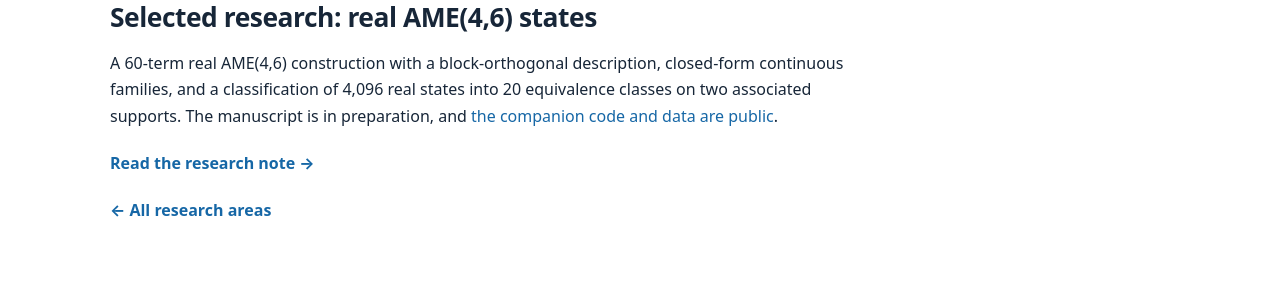
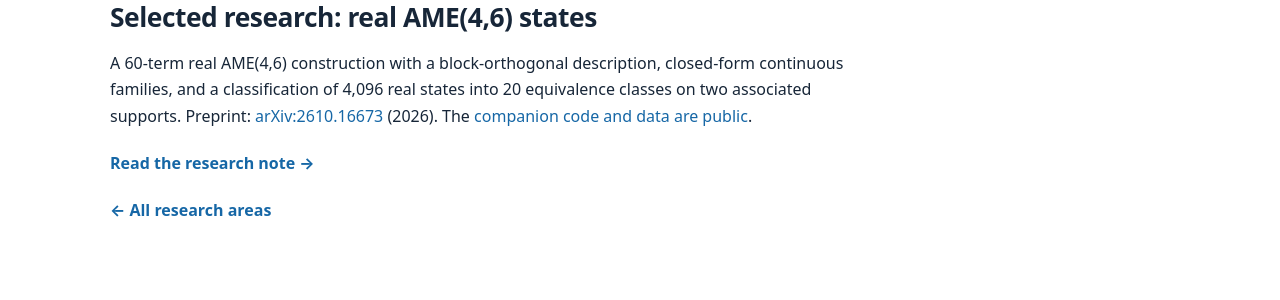
Before and after one commit to palashpandya/palashpandya.github.io, a Jekyll site: the page built from research/ame/index.md, in a window 1280 px wide. Shown: the part 1292-1592 px from the top of the page. Built offline with Jekyll 4.4.1, drawn with Linux system fonts in a browser that asks for light colours.

Commit message:
Replace real AME(4,6) draft status with arXiv:2610.16673

```diff
--- a/research/ame/index.md
+++ b/research/ame/index.md
@@ -27,7 +27,7 @@ permalink: /research/ame/
 <p>Previously unreported families of AME(13,2p), AME(15,2p), and AME(17,2p) states using an established coupling approach. The constructions include eight exactly certified examples and the exceptional AME(15,26) state. Manuscript in preparation.</p>
 <p><a class="link-arrow" href="{{ '/research/ame/coupled-branch-families/' | relative_url }}">Read the coupled-branch note →</a></p>
 <h2>Selected research: real AME(4,6) states</h2>
-<p>A 60-term real AME(4,6) construction with a block-orthogonal description, closed-form continuous families, and a classification of 4,096 real states into 20 equivalence classes on two associated supports. The manuscript is in preparation, and <a href="https://github.com/palashpandya/real-ame46">the companion code and data are public</a>.</p>
+<p>A 60-term real AME(4,6) construction with a block-orthogonal description, closed-form continuous families, and a classification of 4,096 real states into 20 equivalence classes on two associated supports. Preprint: <a href="https://arxiv.org/abs/2610.16673">arXiv:2610.16673</a> (2026). The <a href="https://github.com/palashpandya/real-ame46">companion code and data are public</a>.</p>
 <p><a class="link-arrow" href="{{ '/research/ame/real-ame46/' | relative_url }}">Read the research note →</a></p>
 <p><a class="link-arrow" href="{{ '/research/' | relative_url }}">← All research areas</a></p>
 </article>
```
